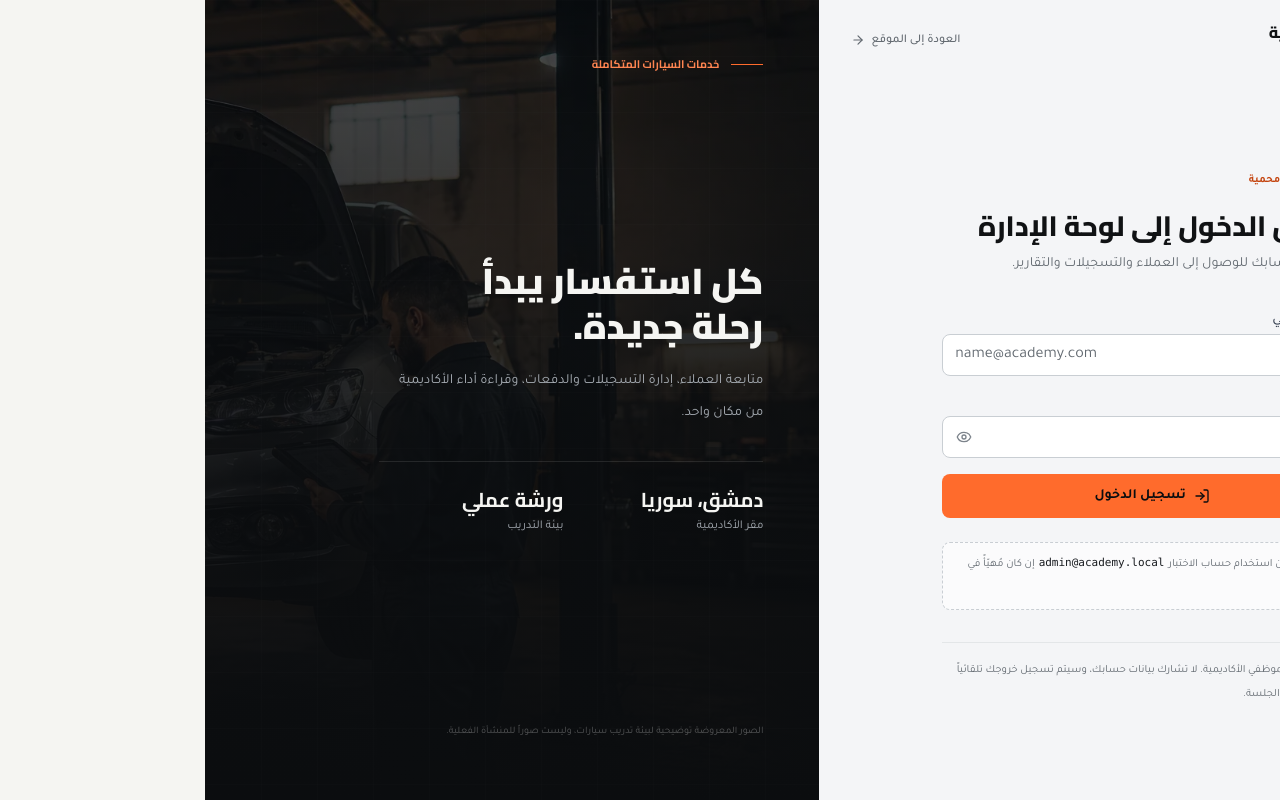
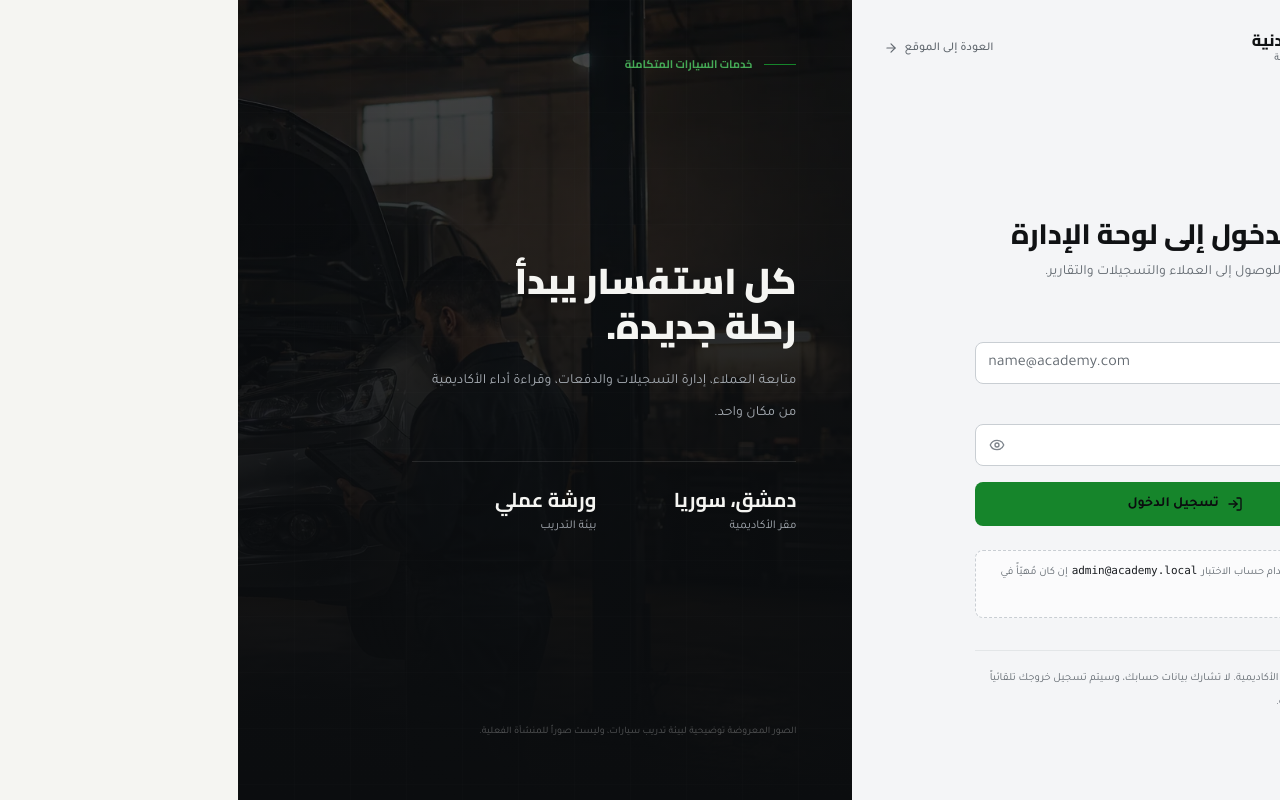
Before and after one commit to IbrahmNaji/Jordan-Acadmey, a React (Vite) app in the folder client/: page /admin/login in a window 1280 px wide. Built offline with nearby package versions, Linux system fonts and the light colour scheme; no server answers.

Commit message:
Apply academy green branding

```diff
--- a/client/index.html
+++ b/client/index.html
@@ -2,7 +2,7 @@
 <html lang="ar" dir="rtl">
   <head>
     <meta charset="UTF-8" />
-    <link rel="icon" type="image/svg+xml" href="/favicon.svg" />
+    <link rel="icon" type="image/png" href="/jordan-tech-academy-logo.png" />
     <meta name="viewport" content="width=device-width, initial-scale=1.0" />
     <meta name="theme-color" content="#101214" />
     <meta
--- a/client/src/components/public/BrandMark.tsx
+++ b/client/src/components/public/BrandMark.tsx
@@ -1,5 +1,4 @@
 import clsx from 'clsx';
-import { Wrench } from 'lucide-react';
 import { site } from '../../content/site';
 
 export default function BrandMark({
@@ -11,14 +10,12 @@ export default function BrandMark({
 }) {
   return (
     <span className="flex items-center gap-3">
-      <span className="relative flex h-10 w-10 shrink-0 items-center justify-center bg-flame-500">
-        <Wrench size={20} strokeWidth={2.4} className="text-ink-950" />
-        <span
+      <span className="flex h-12 w-[76px] shrink-0 items-center justify-center overflow-hidden bg-white sm:h-14 sm:w-[90px]">
+        <img
+          src="/jordan-tech-academy-logo.png"
+          alt=""
           aria-hidden="true"
-          className={clsx(
-            'absolute -bottom-1 -left-1 h-2 w-2',
-            onDark ? 'bg-ink-950' : 'bg-paper',
-          )}
+          className="h-full w-full object-contain"
         />
       </span>
       <span className="min-w-0">
--- a/client/src/index.css
+++ b/client/src/index.css
@@ -22,7 +22,7 @@
     @apply bg-flame-500 text-ink-950;
   }
   :focus-visible {
-    outline: 2px solid #ff6b2c;
+    outline: 2px solid #16852b;
     outline-offset: 3px;
   }
   body.is-locked {
--- a/client/tailwind.config.js
+++ b/client/tailwind.config.js
@@ -26,28 +26,28 @@ export default {
           600: '#626970',
         },
         flame: {
-          50: '#FFF3EC',
-          100: '#FFE1D2',
-          200: '#FFC3A8',
-          300: '#FF9F78',
-          400: '#FF8551',
-          500: '#FF6B2C',
-          600: '#ED571B',
-          700: '#C44510',
-          800: '#9B370D',
-          900: '#7B2E0E',
+          50: '#EAF5EC',
+          100: '#D2EBD6',
+          200: '#A8D7B0',
+          300: '#75BD82',
+          400: '#45A956',
+          500: '#16852B',
+          600: '#116E23',
+          700: '#0D591C',
+          800: '#094416',
+          900: '#063510',
         },
         primary: {
-          50: '#FFF3EC',
-          100: '#FFE1D2',
-          200: '#FFC3A8',
-          300: '#FF9F78',
-          400: '#FF8551',
-          500: '#FF6B2C',
-          600: '#ED571B',
-          700: '#C44510',
-          800: '#9B370D',
-          900: '#7B2E0E',
+          50: '#EAF5EC',
+          100: '#D2EBD6',
+          200: '#A8D7B0',
+          300: '#75BD82',
+          400: '#45A956',
+          500: '#16852B',
+          600: '#116E23',
+          700: '#0D591C',
+          800: '#094416',
+          900: '#063510',
         },
         admin: {
           sidebar: '#171A1F',
@@ -61,7 +61,7 @@ export default {
       },
       boxShadow: {
         lift: '0 30px 70px -35px rgba(11, 13, 15, 0.45)',
-        flame: '0 18px 45px -18px rgba(255, 107, 44, 0.65)',
+        flame: '0 18px 45px -18px rgba(22, 133, 43, 0.45)',
         panel: '0 1px 2px rgba(11, 13, 15, 0.04), 0 18px 40px -32px rgba(11, 13, 15, 0.3)',
       },
       backgroundImage: {
```
Also changed, not shown: client/public/favicon.svg, client/public/jordan-tech-academy-logo.png (added).
